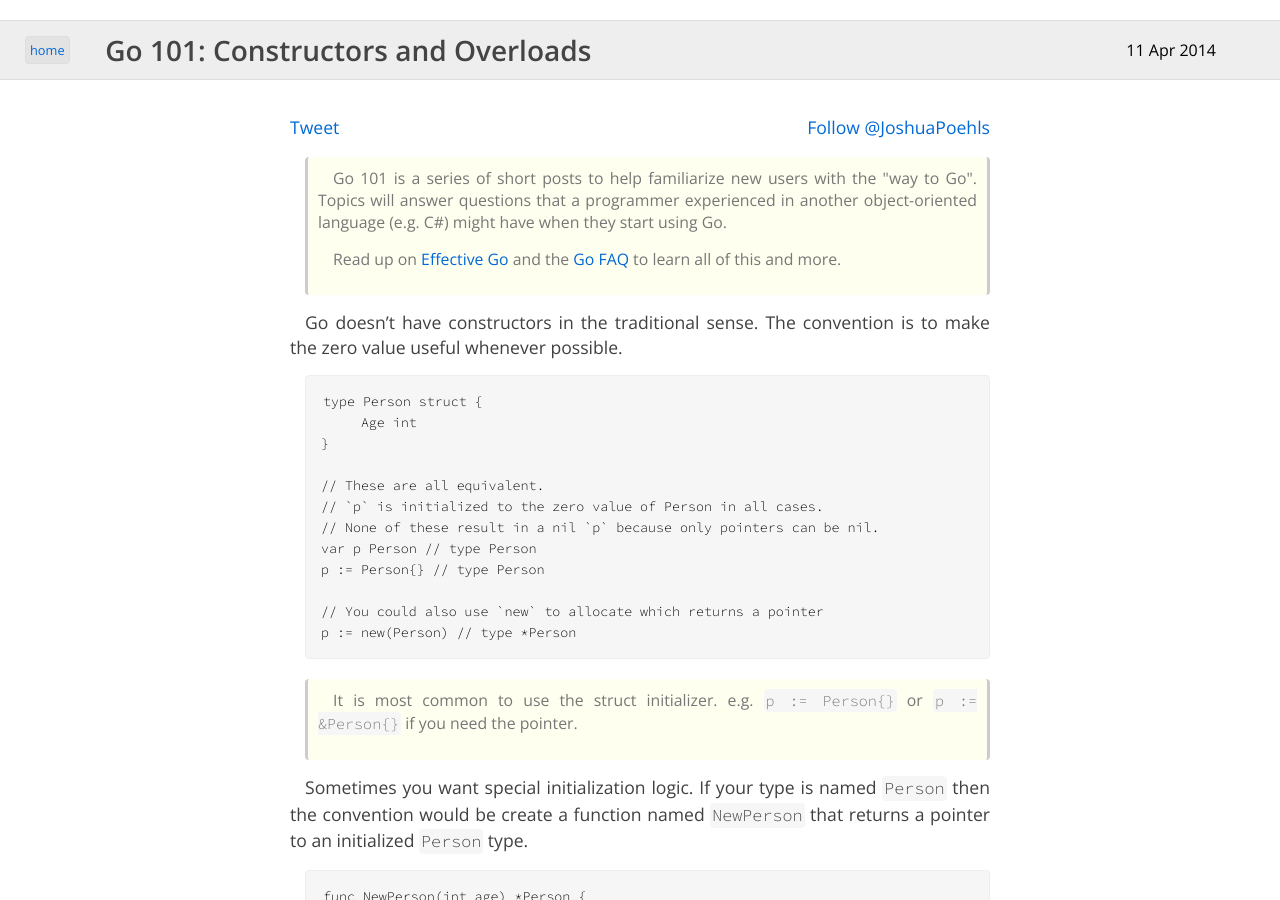
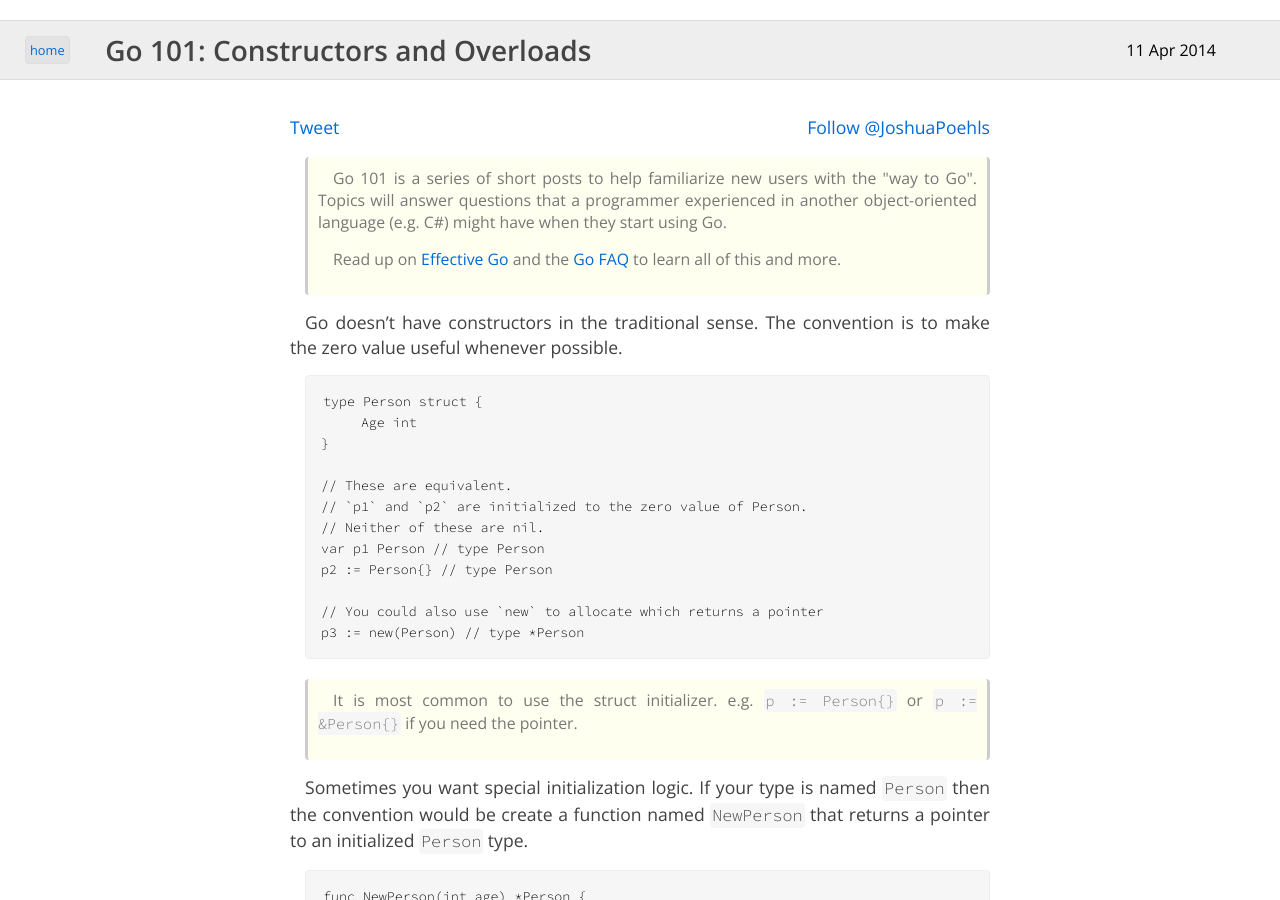
Before and after one commit to jpoehls/zduck.com, a Jekyll site: the page built from _posts/2014/2014-04-11-go-conventions-constructors-and-overloads.md, in a window 1280 px wide and 900 px high. Built offline with Jekyll 4.4.1, drawn with Linux system fonts in a browser that asks for light colours; Markdown is read by kramdown in place of the engine named in the settings; comment, search, counter and statistics services are not loaded.

Commit message:
Clarifying example in go 101 ctors post

```diff
--- a/_posts/2014/2014-04-11-go-conventions-constructors-and-overloads.md
+++ b/_posts/2014/2014-04-11-go-conventions-constructors-and-overloads.md
@@ -14,14 +14,14 @@ Go doesn't have constructors in the traditional sense. The convention is to make
 	     Age int
 	}
 
-	// These are all equivalent.
-	// `p` is initialized to the zero value of Person in all cases.
-	// None of these result in a nil `p` because only pointers can be nil.
-	var p Person // type Person
-	p := Person{} // type Person
+	// These are equivalent.
+	// `p1` and `p2` are initialized to the zero value of Person.
+	// Neither of these are nil.
+	var p1 Person // type Person
+	p2 := Person{} // type Person
 
 	// You could also use `new` to allocate which returns a pointer
-	p := new(Person) // type *Person
+	p3 := new(Person) // type *Person
 
 > It is most common to use the struct initializer. e.g. `p := Person{}` or `p := &Person{}` if you need the pointer.
 
```
